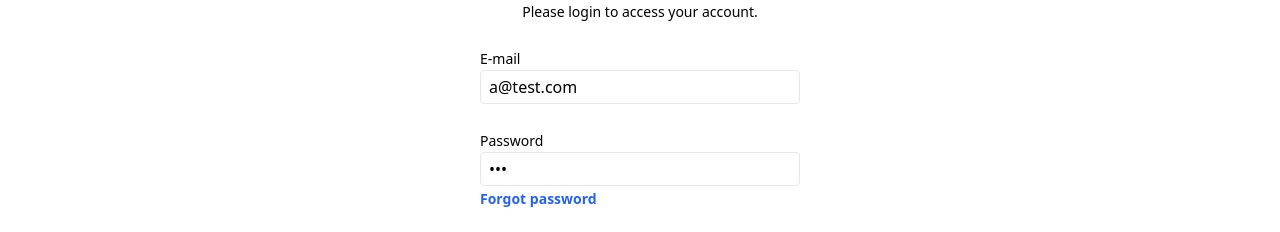
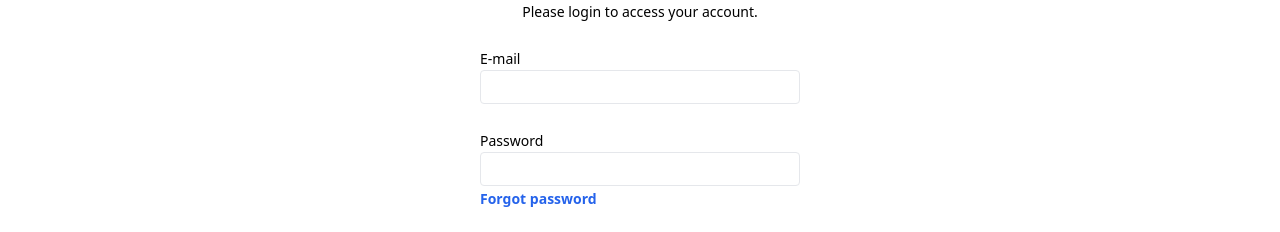
Before and after one commit to raphaelmarques2/my-resumes, a Nuxt app in the folder my-resumes-front/: page /login in a window 1280 px wide. Shown: the part 294-526 px from the top of the page. Built offline with nearby package versions, Linux system fonts and the light colour scheme; no server answers.

Commit message:
remove default values from login and signup pages

```diff
--- a/my-resumes-front/pages/login.vue
+++ b/my-resumes-front/pages/login.vue
@@ -42,8 +42,8 @@ import { ApiError } from "~/services/backend/generated/core/ApiError";
 const router = useRouter();
 const auth = useAuth();
 
-const email = ref("a@test.com");
-const password = ref("123");
+const email = ref("");
+const password = ref("");
 
 const isLoading = ref(false);
 
--- a/my-resumes-front/pages/signup.vue
+++ b/my-resumes-front/pages/signup.vue
@@ -40,9 +40,9 @@ import { ApiError } from "~/services/backend/generated/core/ApiError";
 const router = useRouter();
 const auth = useAuth();
 
-const name = ref("A");
-const email = ref("a@test.com");
-const password = ref("123");
+const name = ref("");
+const email = ref("");
+const password = ref("");
 
 const isLoading = ref(false);
 
```
